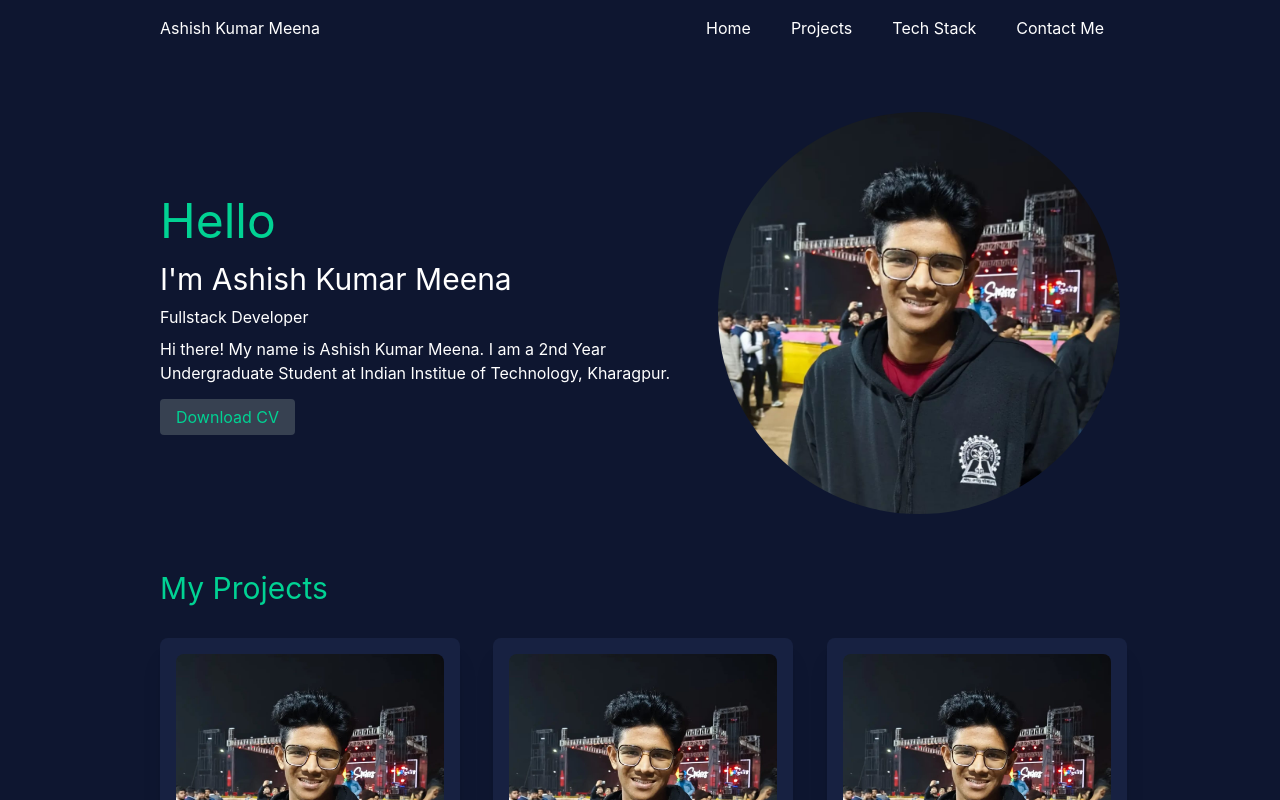
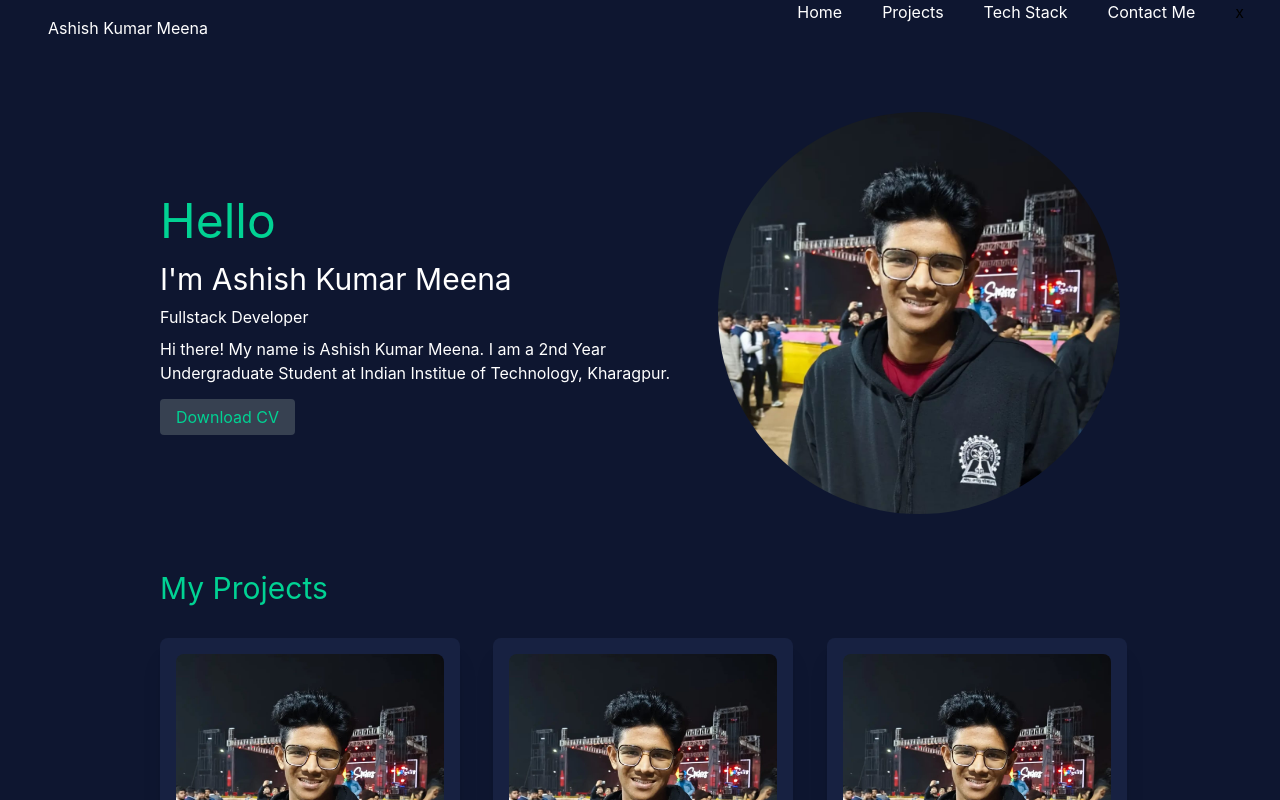
Before and after one commit to ashish297/myPortfolio, a React (Create React App) app: page / in a window 1280 px wide. Shown: the top 800 px of the page. Built offline with nearby package versions, Linux system fonts and the light colour scheme.

Commit message:
added functionalities to navbar

```diff
--- a/package.json
+++ b/package.json
@@ -10,6 +10,7 @@
     "@testing-library/user-event": "^13.5.0",
     "react": "^18.2.0",
     "react-dom": "^18.2.0",
+    "react-router-dom": "^6.22.3",
     "react-scripts": "5.0.1",
     "web-vitals": "^2.1.4"
   },
--- a/src/App.js
+++ b/src/App.js
@@ -1,17 +1,19 @@
-import './App.css';
-import Navbar from './Components/Navbar';
-import Footer from './Components/Footer';
-import Home from './Home';
-import Projects from './Projects';
+import "./App.css";
+import Navbar from "./Components/Navbar";
+import Footer from "./Components/Footer";
+import Home from "./Home";
+import Projects from "./Projects";
 
 function App() {
   return (
-    <div className='bg-[#0e1630] w-screen overflow-x-hidden'>
-      <Navbar />
-      <Home />
-      <Projects />
-      <Footer />
-    </div>
+    <>
+      <div className="bg-[#0e1630] w-screen">
+        <Navbar />
+        <Home/>
+        <Projects />
+        <Footer />
+      </div>
+    </>
   );
 }
 
--- a/src/Components/Footer.js
+++ b/src/Components/Footer.js
@@ -3,7 +3,7 @@ import React from "react";
 const Footer = () => {
   return (
     <>
-      <div className=" container mx-auto px-8 max-w-screen-lg pb-6 text-white grid grid-flow-row md:grid-flow-col items-start ">
+      <div id="ContactMe" className=" container mx-auto px-8 max-w-screen-lg pb-6 text-white grid grid-flow-row md:grid-flow-col items-start ">
         <div className="mb-14 md:mb-0">
           <div className="mb-8 text-[#01d293] text-3xl">Connect with me</div>
           <div className="mb-3 text-[#809EAD] grid grid-flow-col items-center">
--- a/src/Components/Navbar.js
+++ b/src/Components/Navbar.js
@@ -1,32 +1,76 @@
 import React, { useState } from "react";
-
 const Navbar = () => {
-    const [isToggled, setIsToggled] = useState(false);
-    const handleClick = (Icon) => {
-      if (Icon === "menu") setIcon("close")
-      else setIcon("menu")
-      setIsToggled(!isToggled);
-    };
+  const [isToggled, setIsToggled] = useState(false);
+  const handleClick = (Icon) => {
+    if (Icon === "menu") setIcon("close");
+    else setIcon("menu");
+    setIsToggled(!isToggled);
+  };
 
   const [Icon, setIcon] = useState("menu");
 
-
+  const handleNavigation = (sectionId) => {
+    document.getElementById(sectionId).scrollIntoView({ behavior: "smooth" });
+  };
 
   return (
     <>
-      <div className="bg-[#0e1630] h-14 w-screen flex items-center justify-center">
-        <div className="container mx-auto max-w-screen-lg  px-8 grid grid-flow-col justify-between">
-          <div className="">
-            <div className="absolute left-4 md:static text-white hover:text-[#01d293] transition ease-in-out duration-300 cursor-pointer" >Ashish Kumar Meena</div>
+    <div className="w-full h-14">
+      <div className="container fixed bg-[#0e1630]  top-0 left-4 right-4 w-screen mx-auto h-14 px-8  grid grid-flow-col justify-between items-center">
+        <div className="absolute md:static text-white hover:text-[#01d293] transition ease-in-out duration-300 cursor-pointer">
+            Ashish Kumar Meena
+        </div>
+        <div
+          className={`${
+            isToggled ? "top-14" : "top-[-100%]"
+          } fixed pb-8 px-5 left-0 md:static w-full gap-8 grid  md:grid-flow-col md:justify-evenly items-center md:gap-10 z-10 bg-[#0e1630]`}
+        >
+          <div className="flex items-center justify-center">
+            <a
+              onClick={() => handleNavigation("Home")}
+              href="#Home"
+              className="text-white hover:text-[#01d293] transition ease-in-out duration-300 cursor-pointer "
+            >
+              Home
+            </a>
           </div>
-          <div className={`${isToggled ? 'top-14' : 'top-[-100%]'} absolute px-4 left-0 md:static w-full gap-8 grid md:grid-flow-col md:justify-evenly md:gap-10 z-10 bg-[#0e1630]`}>
-            <div className="text-white hover:text-[#01d293] transition ease-in-out duration-300 cursor-pointer" >Home</div>
-            <div className="text-white hover:text-[#01d293] transition ease-in-out duration-300 cursor-pointer" >Projects</div>
-            <div className="text-white hover:text-[#01d293] transition ease-in-out duration-300 cursor-pointer" >Tech Stack</div>
-            <div className="text-white hover:text-[#01d293] transition ease-in-out duration-300 cursor-pointer" >Contact Me</div>
+          <div>
+            <a
+              onClick={() => handleNavigation("Projects")}
+              href="#Projects"
+              className="text-white hover:text-[#01d293] transition ease-in-out duration-300 cursor-pointer"
+            >
+              Projects
+            </a>
           </div>
-          <div onClick={()=>handleClick(Icon)} className="text-white text-3xl cursor-pointer md:hidden transition ease-in-out duration-300"><ion-icon name={Icon}></ion-icon></div>
+          <div>
+            {" "}
+            <a
+              onClick={() => handleNavigation("Home")}
+              href=""
+              className="text-white hover:text-[#01d293] transition ease-in-out duration-300 cursor-pointer"
+            >
+              Tech Stack
+            </a>
+          </div>
+          <div>
+            <a
+              onClick={() => handleNavigation("ContactMe")}
+              href="#ContactMe"
+              className="text-white hover:text-[#01d293] transition ease-in-out duration-300 cursor-pointer"
+            >
+              Contact Me
+            </a>
+          </div>
+          x
         </div>
+        <div
+          onClick={() => handleClick(Icon)}
+          className="text-white text-3xl cursor-pointer md:hidden transition ease-in-out duration-300"
+        >
+          <ion-icon name={Icon}></ion-icon>
+        </div>
+      </div>
       </div>
     </>
   );
--- a/src/Home.js
+++ b/src/Home.js
@@ -3,7 +3,7 @@ import React from "react";
 const Home = () => {
   return (
     <>
-    <div className="container max-w-screen-lg mx-auto px-8 mb-14">
+    <div id="Home" className="container max-w-screen-lg mx-auto px-8 mb-14">
       <div className="bg-[#0e1630] text-white  mt-14 md:gap-10 grid grid-flow-row md:grid-flow-col items-center">
         <div className="grid col-span-1 order-3 md:order-1">
           <div className="mb-4">
--- a/src/Projects.js
+++ b/src/Projects.js
@@ -3,7 +3,7 @@ import React from "react";
 const Projects = () => {
   return (
     <>
-      <div className="container mx-auto max-w-screen-lg px-8 text-white">
+      <div id="Projects" className="container mx-auto max-w-screen-lg px-8 text-white">
         <div className="mb-8 text-[#01d293] text-3xl">My Projects</div>
         <div className=" grid md:grid-cols-3 gap-10 wrap ">
           <div className="h-full w-full md:h-[450px] md:w-[300px] mb-10 grid col-span-1 grid-flow-row bg-[#1d284ba1] shadow-xl p-4 rounded-lg ">
--- a/src/index.js
+++ b/src/index.js
@@ -3,11 +3,14 @@ import ReactDOM from 'react-dom/client';
 import './index.css';
 import App from './App';
 import reportWebVitals from './reportWebVitals';
+import { BrowserRouter } from 'react-router-dom'
 
 const root = ReactDOM.createRoot(document.getElementById('root'));
 root.render(
   <React.StrictMode>
+    <BrowserRouter>
     <App />
+    </BrowserRouter>
   </React.StrictMode>
 );
 
```
Also changed, not shown: 1 other file (tests, documents, lock files or other folders).
